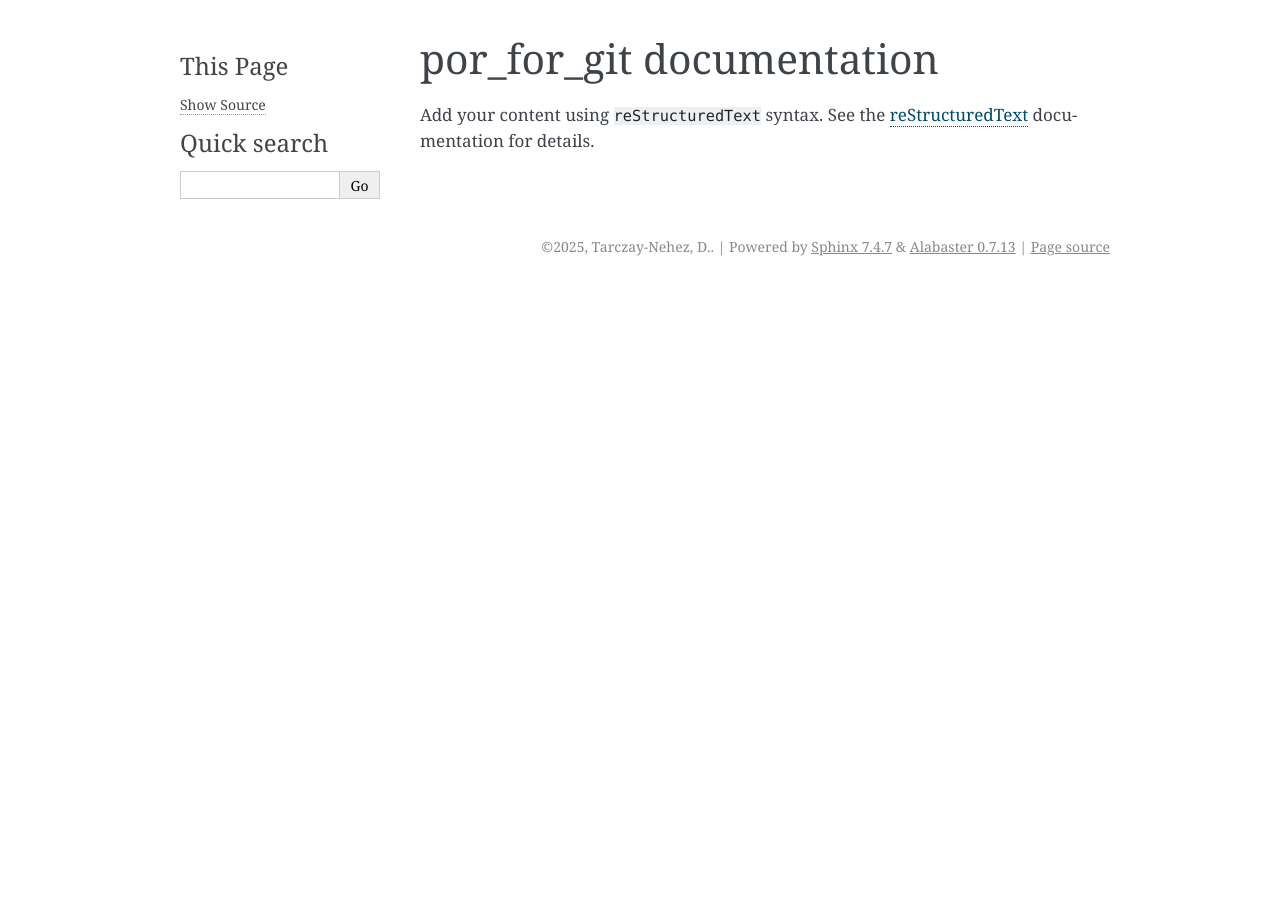
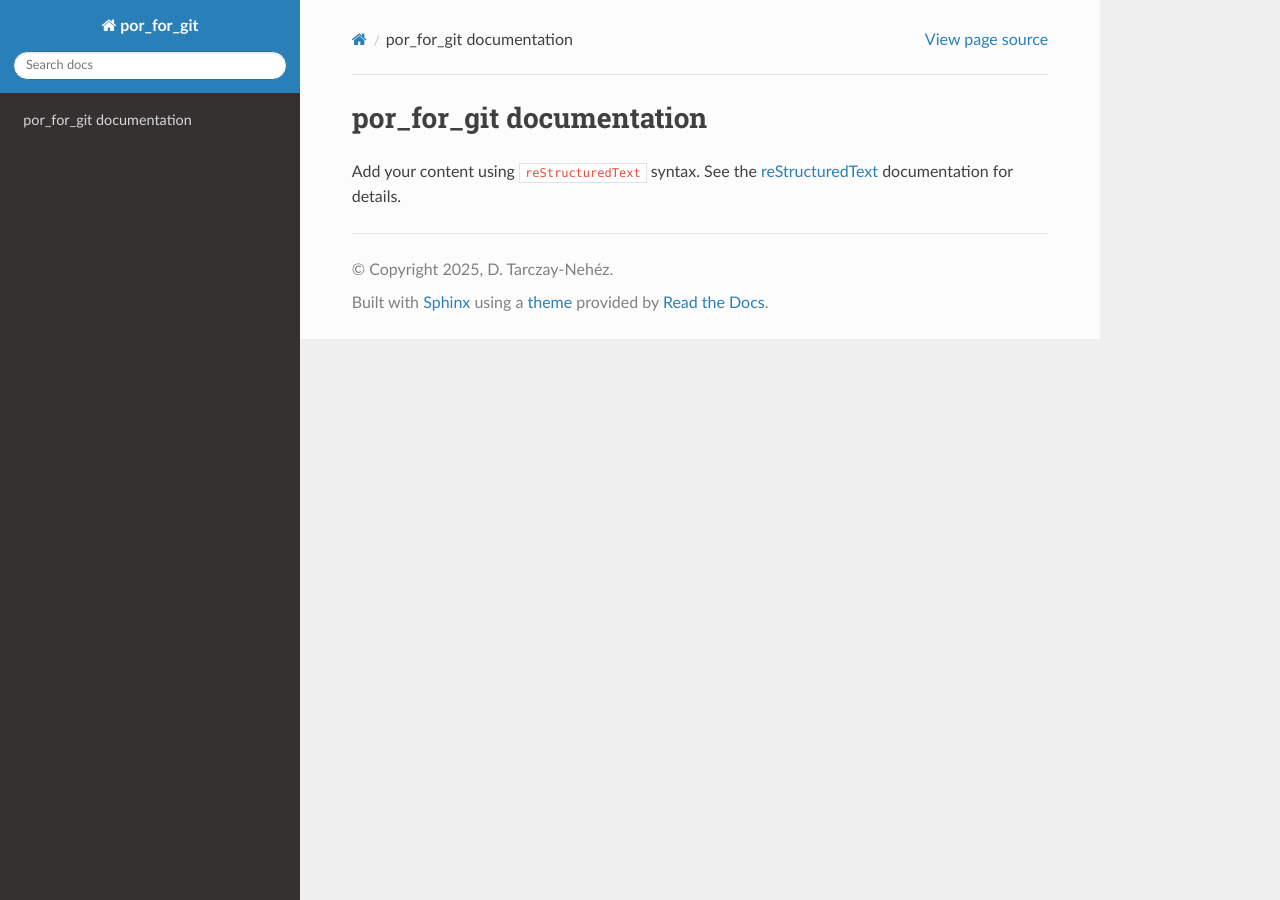
Before and after one commit to tnehezd/por_for_git, a Sphinx documentation site: the page built from docs/source/index.rst, in a window 1280 px wide. Built offline with Sphinx 7.4.7 and the Read the Docs theme 3.1.0, drawn with Linux system fonts in a browser that asks for light colours; some of the changed lines change nothing that is shown.

Commit message:
Update conf.py
update for readthedocs.io

```diff
--- a/docs/source/conf.py
+++ b/docs/source/conf.py
@@ -1,28 +1,35 @@
 # Configuration file for the Sphinx documentation builder.
-#
-# For the full list of built-in configuration values, see the documentation:
-# https://www.sphinx-doc.org/en/master/usage/configuration.html
 
-# -- Project information -----------------------------------------------------
-# https://www.sphinx-doc.org/en/master/usage/configuration.html#project-information
+# -- Project information
 
 project = 'por_for_git'
-copyright = '2025, Tarczay-Nehez, D.'
-author = 'Tarczay-Nehez, D.'
-release = '1'
+copyright = '2025, D. Tarczay-Nehéz'
+author = 'D. Tarczay-Nehéz'
 
-# -- General configuration ---------------------------------------------------
-# https://www.sphinx-doc.org/en/master/usage/configuration.html#general-configuration
+release = '0.1'
+version = '0.1.0'
 
-extensions = []
+# -- General configuration
+
+extensions = [
+    'sphinx.ext.duration',
+    'sphinx.ext.doctest',
+    'sphinx.ext.autodoc',
+    'sphinx.ext.autosummary',
+    'sphinx.ext.intersphinx',
+]
+
+intersphinx_mapping = {
+    'python': ('https://docs.python.org/3/', None),
+    'sphinx': ('https://www.sphinx-doc.org/en/master/', None),
+}
+intersphinx_disabled_domains = ['std']
 
 templates_path = ['_templates']
-exclude_patterns = []
 
+# -- Options for HTML output
 
+html_theme = 'sphinx_rtd_theme'
 
-# -- Options for HTML output -------------------------------------------------
-# https://www.sphinx-doc.org/en/master/usage/configuration.html#options-for-html-output
-
-html_theme = 'alabaster'
-html_static_path = ['_static']
+# -- Options for EPUB output
+epub_show_urls = 'footnote'
```
